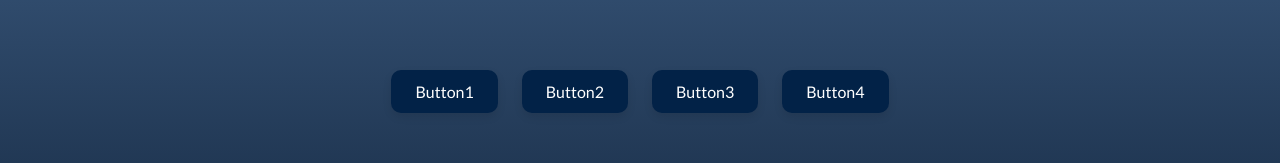
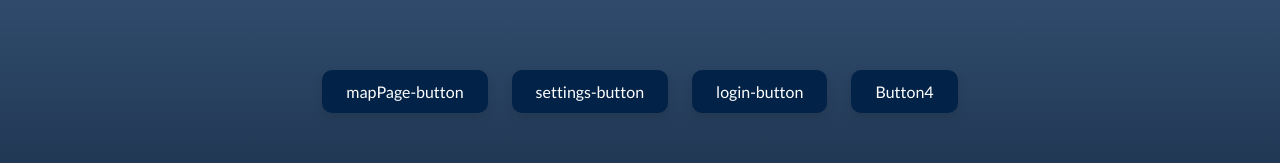
Before and after one commit to saadkhairullah/TXUML, a Next.js app in the folder tx-uml/: page /about in a window 1280 px wide. Shown: the part 1002-1165 px from the top of the page. Built offline with nearby package versions, Linux system fonts and the light colour scheme.

Commit message:
buttons properly link to pags

```diff
--- a/tx-uml/app/about/Buttons.tsx
+++ b/tx-uml/app/about/Buttons.tsx
@@ -3,10 +3,10 @@ import styles from './Buttons.module.css';
 
 const Buttons: React.FC = () => {
   const buttons = [
-    { label: 'Button1', href: 'https://github.com', external: true },
-    { label: 'Button2', href: 'https://github.com', external: true },
-    { label: 'Button3', href: 'https://github.com', external: true },
-    { label: 'Button4', href: 'https://github.com', external: true },
+    { label: 'mapPage-button', href: './mapPage' },
+    { label: 'settings-button', href: './settings'},
+    { label: 'login-button', href: './login' },
+    { label: 'Button4', href: './mapPage' },
   ];
 
   return (
```
